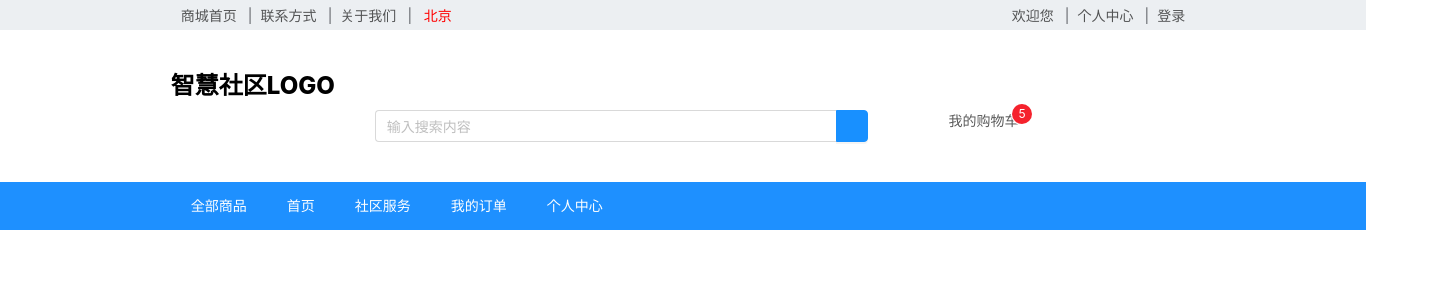
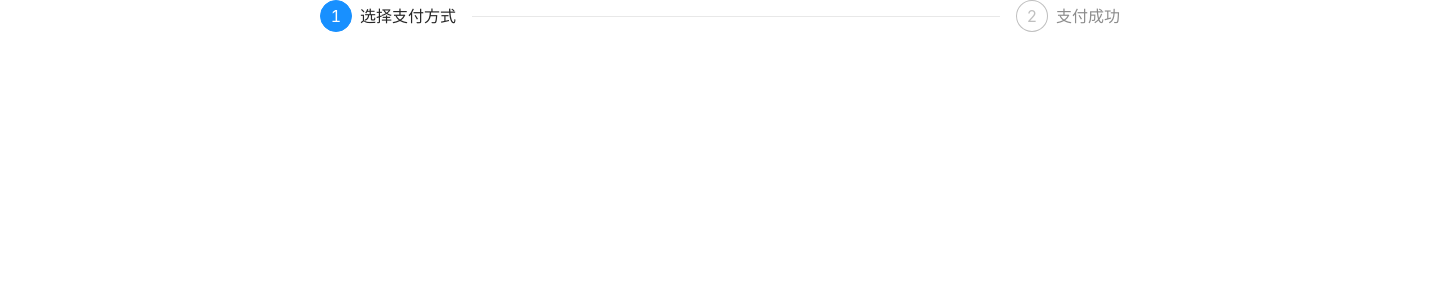
Before and after one commit to SUI5477100/dr_smart_community, a Vue app: page /orderPayment in a window 1280 px wide. Shown: the top 300 px of the page, 1440 px wide, since content can reach past the window. Built offline with nearby package versions, Linux system fonts and the light colour scheme.

Commit message:
feat:订单支付页面

```diff
--- a/src/pages/myShoppingCart.vue
+++ b/src/pages/myShoppingCart.vue
@@ -67,7 +67,7 @@
             <span>结算</span>
           </a-button>
         </a> -->
-        <router-link :to="{ path: '/order-info', query: { totalAmount: totalPrice.toFixed(2) }}">
+        <router-link :to="{ path: '/orderInformation', query: { totalAmount: totalPrice.toFixed(2) }}">
           <a-button type="primary" style="text-align:center;font-size:12px;width:100px;margin-right:20px">
             <span>结算</span>
           </a-button>
--- a/src/pages/orderInformation.vue
+++ b/src/pages/orderInformation.vue
@@ -92,6 +92,7 @@ export default {
     payNow() {
       // 立即支付的逻辑
       alert('跳转到支付页面')
+      this.$router.push('/orderPayment')
     },
   },
   created() {
--- /dev/null
+++ b/src/pages/orderPayment.vue
@@ -0,0 +1,94 @@
+<template>
+  <div class="orderPayment">
+    <!-- 顶部步骤条 -->
+    <div class="stepsWrapper">
+      <a-steps :current="current">
+        <a-step v-for="item in steps" :key="item.title" :title="item.title" />
+      </a-steps>
+      <!-- <div class="steps-content">
+        {{ steps[current].content }}
+      </div> -->
+      <!-- <div class="steps-action">
+        <a-button v-if="current < steps.length - 1" type="primary" @click="next">
+          下一步
+        </a-button>
+        <a-button v-if="current === steps.length - 1" type="primary" @click="$message.success('处理完成！')">
+          完成
+        </a-button>
+        <a-button v-if="current > 0" style="margin-left: 8px" @click="prev">
+          上一步
+        </a-button>
+      </div> -->
+    </div>
+    <div class="productMsgWrapper">
+      <div class="tittle"></div>
+      <div class="orderNumber"></div>
+    </div>
+  </div>
+</template>
+
+<script>
+export default {
+  name: 'OrderSteps', // 确保组件名是多字词
+  data() {
+    return {
+      current: 0,
+      steps: [
+        {
+          title: '选择支付方式',
+          content: '选择支付方式',
+        },
+        {
+          title: '支付成功',
+          content: '支付成功',
+        },
+      ],
+    }
+  },
+  methods: {
+    next() {
+      if (this.current < this.steps.length - 1) {
+        this.current++
+      }
+    },
+    prev() {
+      if (this.current > 0) {
+        this.current--
+      }
+    },
+  },
+}
+</script>
+
+<style lang="less" scoped>
+.orderPayment {
+  display: flex;
+  flex-direction: column;
+  width: 1440px;
+  margin-top: 40px;
+
+  margin: auto;
+  .stepsWrapper {
+    margin-top: 40px;
+    width: 800px;
+    margin: auto;
+    // background-color: pink;
+    .steps-content {
+      margin-top: 16px;
+      border: 1px dashed #e9e9e9;
+      border-radius: 6px;
+      background-color: #fafafa;
+      min-height: 200px;
+      text-align: center;
+      padding-top: 80px;
+    }
+
+    .steps-action {
+      margin-top: 24px;
+    }
+  }
+}
+.ant-steps-item-title {
+  margin-top: 10px;
+}
+</style>
--- a/src/router/index.js
+++ b/src/router/index.js
@@ -15,6 +15,7 @@ import forgetPassView from '../pages/forgetPassView.vue'
 import ProductDetails from '../pages/productDetails.vue'
 import MyShoppingCart from '../pages/myShoppingCart.vue'
 import OrderInformation from '../pages/orderInformation.vue'
+import OrderPayment from '../pages/orderPayment.vue'
 
 Vue.use(Router)
 
@@ -107,6 +108,13 @@ export default new Router({
       component: OrderInformation,
       meta: { noHeader: true },
       props: route => ({ totalAmount: route.query.totalAmount })
+    },
+    {
+      // 订单支付
+      path: '/orderPayment',
+      name: 'OrderPayment',
+      component: OrderPayment,
+      meta: { noHeader: true },
     }
   ]
 })
```
